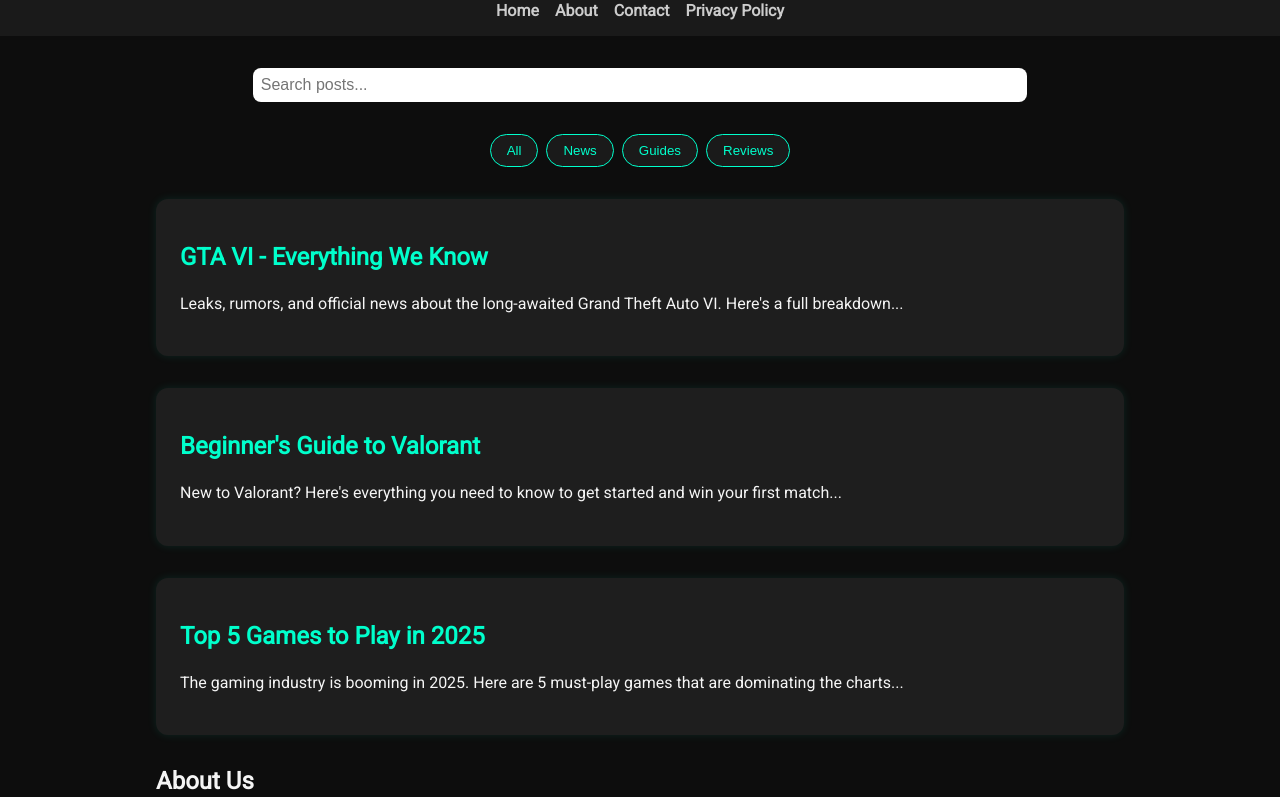
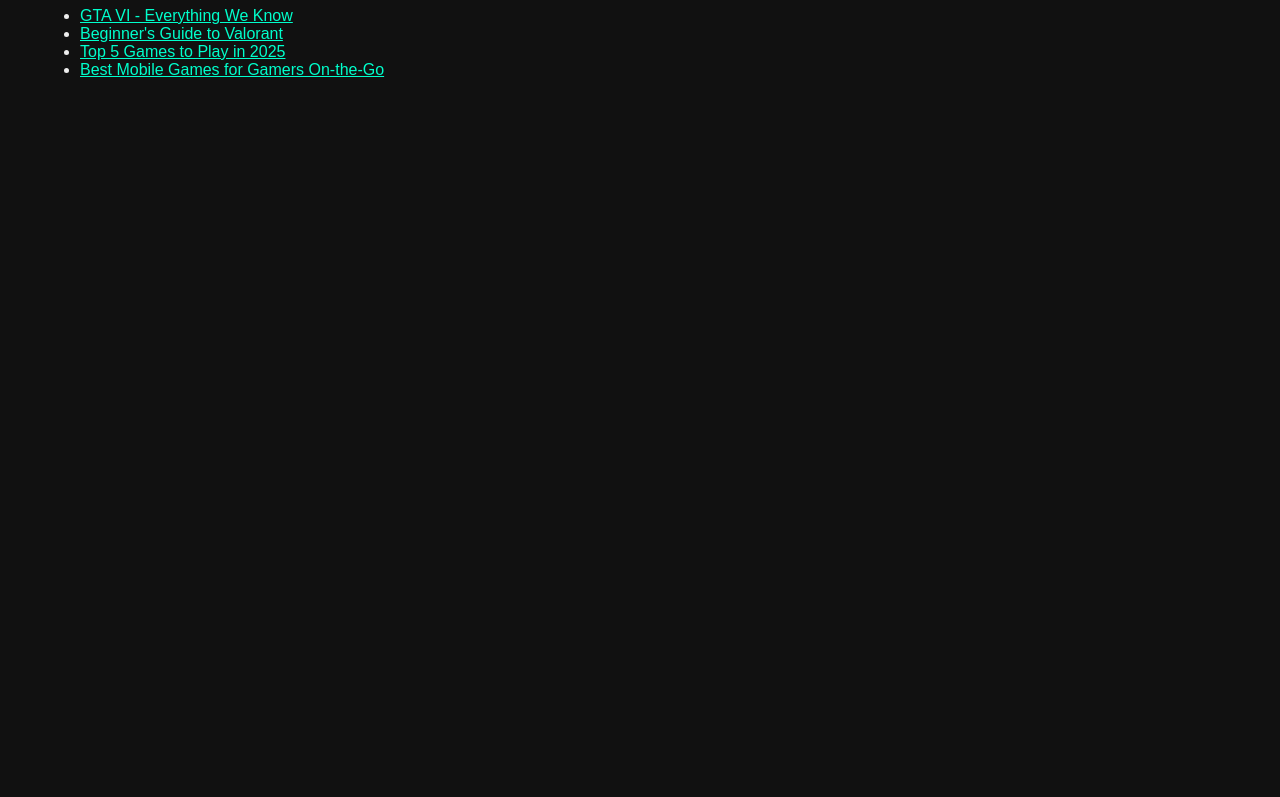
Before and after one commit to PrathamJituri/Gaming-Verse, a plain HTML site: page index.html in a window 1280 px wide. Shown: the part 113-910 px from the top of the page. After the commit the page ends 800 px from the top, so only its background shows below. Drawn offline with Linux system fonts and the light colour scheme.

Commit message:
Add files via upload

```diff
--- a/index.html
+++ b/index.html
@@ -1,183 +1,13 @@
-<!DOCTYPE html><html lang="en">
-<head>
-  <meta charset="UTF-8" />
-  <meta name="viewport" content="width=device-width, initial-scale=1.0" />
-  <meta name="description" content="Gaming Blog - Reviews, News, and Tutorials">
-  <title>GamingVerse Blog</title>
-  <style>
-    @import url('https://fonts.googleapis.com/css2?family=Orbitron:wght@600&family=Roboto&display=swap');
-    * {
-      box-sizing: border-box;
-    }
-    body {
-      margin: 0;
-      font-family: 'Roboto', sans-serif;
-      background-color: #0d0d0d;
-      color: #f5f5f5;
-    }
-    header {
-      background: linear-gradient(90deg, #00ffcc, #0066ff);
-      padding: 1.5rem;
-      text-align: center;
-      box-shadow: 0 2px 10px rgba(0, 0, 0, 0.6);
-    }
-    header h1 {
-      margin: 0;
-      font-family: 'Orbitron', sans-serif;
-      font-size: 2.5rem;
-      color: #000;
-    }
-    nav {
-      background-color: #1a1a1a;
-      display: flex;
-      flex-wrap: wrap;
-      justify-content: center;
-      gap: 1rem;
-      padding: 1rem;
-    }
-    nav a {
-      color: #ccc;
-      text-decoration: none;
-      font-weight: bold;
-      transition: color 0.3s;
-    }
-    nav a:hover {
-      color: #00ffcc;
-    }
-    .container {
-      max-width: 1000px;
-      margin: 2rem auto;
-      padding: 0 1rem;
-    }
-    .search-bar {
-      text-align: center;
-      margin-bottom: 2rem;
-    }
-    .search-bar input {
-      width: 80%;
-      padding: 0.5rem;
-      border-radius: 8px;
-      border: none;
-      outline: none;
-      font-size: 1rem;
-    }
-    .categories {
-      margin-bottom: 2rem;
-      display: flex;
-      flex-wrap: wrap;
-      gap: 0.5rem;
-      justify-content: center;
-    }
-    .categories button {
-      background-color: #1a1a1a;
-      color: #00ffcc;
-      border: 1px solid #00ffcc;
-      padding: 0.5rem 1rem;
-      border-radius: 20px;
-      cursor: pointer;
-      transition: background-color 0.3s;
-    }
-    .categories button:hover {
-      background-color: #00ffcc;
-      color: #000;
-    }
-    .post {
-      background: #1e1e1e;
-      padding: 1.5rem;
-      border-radius: 12px;
-      box-shadow: 0 0 10px rgba(0, 255, 204, 0.1);
-      margin-bottom: 2rem;
-    }
-    .post h2 a {
-      color: #00ffcc;
-      text-decoration: none;
-    }
-    .post h2 a:hover {
-      text-decoration: underline;
-    }
-    .post p, .post li {
-      line-height: 1.6;
-    }
-    footer {
-      text-align: center;
-      padding: 1rem;
-      background-color: #1a1a1a;
-      font-size: 0.9rem;
-      color: #888;
-    }
-  </style>
-</head>
-<body>
-  <header>
-    <h1>GamingVerse Blog</h1>
-  </header>
-  <nav>
-    <a href="#">Home</a>
-    <a href="#about">About</a>
-    <a href="#contact">Contact</a>
-    <a href="#privacy">Privacy Policy</a>
-  </nav>  <div class="container">
-    <div class="search-bar">
-      <input type="text" id="searchInput" placeholder="Search posts..." onkeyup="searchPosts()">
-    </div><div class="categories">
-  <button onclick="filterCategory('all')">All</button>
-  <button onclick="filterCategory('news')">News</button>
-  <button onclick="filterCategory('guides')">Guides</button>
-  <button onclick="filterCategory('reviews')">Reviews</button>
-</div>
-
-<section class="post" data-category="reviews">
-  <h2><a href="posts/gta6.html">GTA VI - Everything We Know</a></h2>
-  <p>Leaks, rumors, and official news about the long-awaited Grand Theft Auto VI. Here's a full breakdown...</p>
-</section>
-
-<section class="post" data-category="guides">
-  <h2><a href="posts/valorant-guide.html">Beginner's Guide to Valorant</a></h2>
-  <p>New to Valorant? Here's everything you need to know to get started and win your first match...</p>
-</section>
-
-<section class="post" data-category="news">
-  <h2><a href="posts/top-5-2025.html">Top 5 Games to Play in 2025</a></h2>
-  <p>The gaming industry is booming in 2025. Here are 5 must-play games that are dominating the charts...</p>
-</section>
-
-<section id="about">
-  <h2>About Us</h2>
-  <p>Welcome to GamingVerse Blog! We're a team of passionate gamers who live and breathe everything gaming. From the latest AAA releases to hidden indie gems, our mission is to bring you in-depth reviews, tips, and gaming culture updates every week.</p>
-</section>
-
-<section id="contact">
-  <h2>Contact Us</h2>
-  <p>Have questions, suggestions, or partnership ideas? Reach out to us anytime:</p>
+<!DOCTYPE html>
+<html lang="en">
+<head><meta charset="UTF-8"><title>GamingVerse Blog</title></head>
+<body style="font-family:sans-serif; background:#111; color:#eee; padding:2rem;">
+  <h1>GamingVerse Blog</h1>
   <ul>
-    <li>Email: support@gamingverseblog.com</li>
-    <li>Twitter: @GamingVerse</li>
-    <li>Instagram: @gamingverseblog</li>
+    <li><a href="posts/gta6.html" style="color:#00ffcc;">GTA VI - Everything We Know</a></li>
+    <li><a href="posts/valorant-guide.html" style="color:#00ffcc;">Beginner's Guide to Valorant</a></li>
+    <li><a href="posts/top-5-2025.html" style="color:#00ffcc;">Top 5 Games to Play in 2025</a></li>
+    <li><a href="posts/best-mobile-games.html" style="color:#00ffcc;">Best Mobile Games for Gamers On-the-Go</a></li>
   </ul>
-</section>
-
-<section id="privacy">
-  <h2>Privacy Policy</h2>
-  <p>Your privacy is important to us. We use cookies and third-party tools like Google AdSense to enhance your experience. We do not share your personal information with outside parties. By using this site, you agree to our privacy practices. For more details, contact us or read our full privacy policy document.</p>
-</section>
-
-  </div>  <footer>
-    &copy; 2025 GamingVerse. All rights reserved.
-  </footer>  <script>
-    function filterCategory(category) {
-      const posts = document.querySelectorAll('.post');
-      posts.forEach(post => {
-        post.style.display = (category === 'all' || post.dataset.category === category) ? 'block' : 'none';
-      });
-    }
-
-    function searchPosts() {
-      const input = document.getElementById('searchInput').value.toLowerCase();
-      const posts = document.querySelectorAll('.post');
-      posts.forEach(post => {
-        const text = post.textContent.toLowerCase();
-        post.style.display = text.includes(input) ? 'block' : 'none';
-      });
-    }
-  </script></body>
+</body>
 </html>
```
Also changed, not shown: best-mobile-games.html (added, +22 -0 lines), gta6.html (added, +21 -0 lines), top-5-2025.html (added, +24 -0 lines), valorant-guide.html (added, +22 -0 lines).
